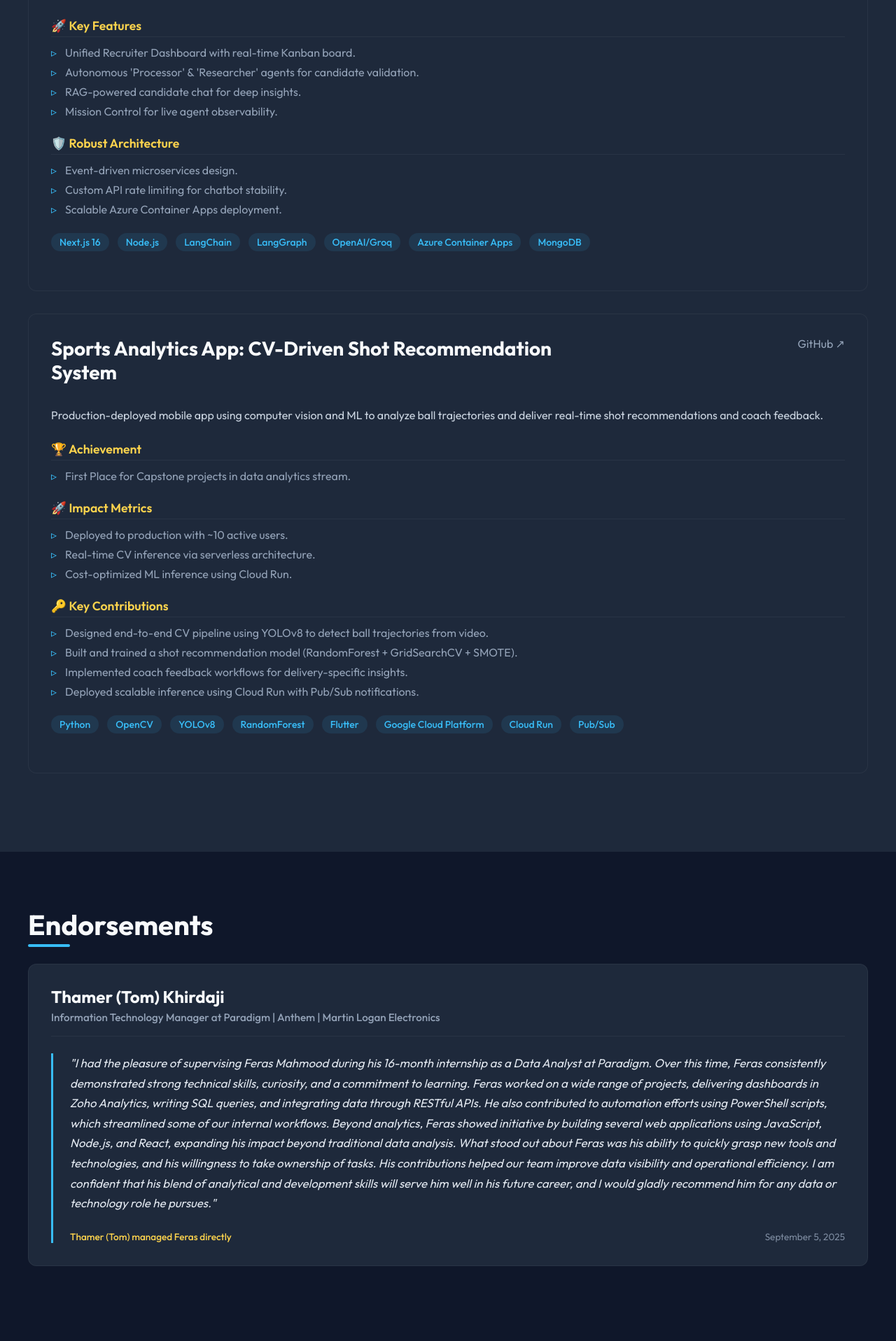
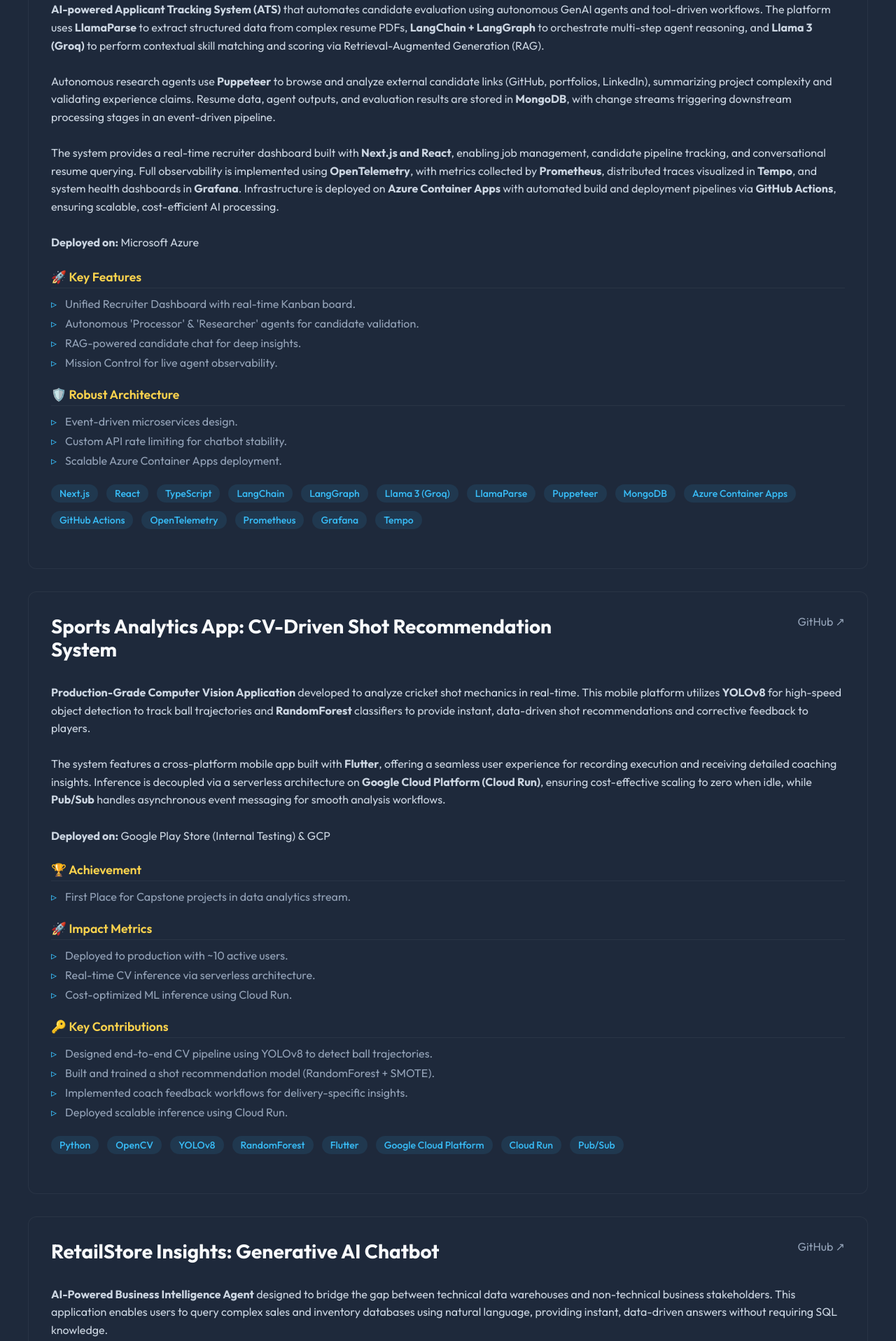
Before and after one commit to Ferasman979/Persona-Portfolio-website, a Next.js app: page / in a window 1280 px wide. Shown: the part 2844-4760 px from the top of the page at 70% size. Built offline with nearby package versions, Linux system fonts and the light colour scheme.

Commit message:
Update project descriptions and add RetailStore Chatbot

```diff
--- a/src/app/page.tsx
+++ b/src/app/page.tsx
@@ -79,11 +79,49 @@
 
       <Section id="projects" title="Top Projects">
         <ProjectCard
-          title="HR GenAI Application: Autonomous Recruiting Agent"
-          description="A production-grade recruitment platform that orchestrates autonomous AI agents to validate candidates. It replaces traditional keyword matching with deep semantic analysis and web-based fact-checking."
-          githubLink="https://github.com/Ferasman979/HRApp"
+          title="HR GenAI Application"
+          description={
+            <>
+              <p>
+                <strong>Completed</strong>
+              </p>
+              <br />
+              <p>
+                <strong>AI-powered Applicant Tracking System (ATS)</strong> that automates candidate evaluation using
+                autonomous GenAI agents and tool-driven workflows. The platform uses <strong>LlamaParse</strong> to
+                extract structured data from complex resume PDFs, <strong>LangChain + LangGraph</strong> to orchestrate
+                multi-step agent reasoning, and <strong>Llama 3 (Groq)</strong> to perform contextual skill matching and
+                scoring via Retrieval-Augmented Generation (RAG).
+              </p>
+              <br />
+              <p>
+                Autonomous research agents use <strong>Puppeteer</strong> to browse and analyze external candidate links
+                (GitHub, portfolios, LinkedIn), summarizing project complexity and validating experience claims. Resume
+                data, agent outputs, and evaluation results are stored in <strong>MongoDB</strong>, with change streams
+                triggering downstream processing stages in an event-driven pipeline.
+              </p>
+              <br />
+              <p>
+                The system provides a real-time recruiter dashboard built with <strong>Next.js and React</strong>, enabling
+                job management, candidate pipeline tracking, and conversational resume querying. Full observability is
+                implemented using <strong>OpenTelemetry</strong>, with metrics collected by <strong>Prometheus</strong>,
+                distributed traces visualized in <strong>Tempo</strong>, and system health dashboards in{' '}
+                <strong>Grafana</strong>. Infrastructure is deployed on <strong>Azure Container Apps</strong> with
+                automated build and deployment pipelines via <strong>GitHub Actions</strong>, ensuring scalable,
+                cost-efficient AI processing.
+              </p>
+              <br />
+              <p>
+                <strong>Deployed on:</strong> Microsoft Azure
+              </p>
+            </>
+          }
+          githubLink="https://github.com/TaimoorAleem/AICricketCoach_CapstoneProject"
           demoLink="/demovid4website.mp4"
-          technologies={["Next.js 16", "Node.js", "LangChain", "LangGraph", "OpenAI/Groq", "Azure Container Apps", "MongoDB"]}
+          technologies={[
+            "Next.js", "React", "TypeScript", "LangChain", "LangGraph", "Llama 3 (Groq)", "LlamaParse", "Puppeteer",
+            "MongoDB", "Azure Container Apps", "GitHub Actions", "OpenTelemetry", "Prometheus", "Grafana", "Tempo"
+          ]}
           features={[
             {
               title: "🚀 Key Features",
@@ -106,9 +144,32 @@
         />
         <ProjectCard
           title="Sports Analytics App: CV-Driven Shot Recommendation System"
-          description="Production-deployed mobile app using computer vision and ML to analyze ball trajectories and deliver real-time shot recommendations and coach feedback."
+          description={
+            <>
+              <p>
+                <strong>Production-Grade Computer Vision Application</strong> developed to analyze cricket shot mechanics
+                in real-time. This mobile platform utilizes <strong>YOLOv8</strong> for high-speed object detection to
+                track ball trajectories and <strong>RandomForest</strong> classifiers to provide instant, data-driven
+                shot recommendations and corrective feedback to players.
+              </p>
+              <br />
+              <p>
+                The system features a cross-platform mobile app built with <strong>Flutter</strong>, offering a seamless
+                user experience for recording execution and receiving detailed coaching insights. Inference is decoupled
+                via a serverless architecture on <strong>Google Cloud Platform (Cloud Run)</strong>, ensuring
+                cost-effective scaling to zero when idle, while <strong>Pub/Sub</strong> handles asynchronous event
+                messaging for smooth analysis workflows.
+              </p>
+              <br />
+              <p>
+                <strong>Deployed on:</strong> Google Play Store (Internal Testing) & GCP
+              </p>
+            </>
+          }
           githubLink="https://github.com/TaimoorAleem/AICricketCoach_CapstoneProject"
-          technologies={["Python", "OpenCV", "YOLOv8", "RandomForest", "Flutter", "Google Cloud Platform", "Cloud Run", "Pub/Sub"]}
+          technologies={[
+            "Python", "OpenCV", "YOLOv8", "RandomForest", "Flutter", "Google Cloud Platform", "Cloud Run", "Pub/Sub"
+          ]}
           features={[
             {
               title: "🏆 Achievement",
@@ -127,10 +188,56 @@
             {
               title: "🔑 Key Contributions",
               items: [
-                "Designed end-to-end CV pipeline using YOLOv8 to detect ball trajectories from video.",
-                "Built and trained a shot recommendation model (RandomForest + GridSearchCV + SMOTE).",
+                "Designed end-to-end CV pipeline using YOLOv8 to detect ball trajectories.",
+                "Built and trained a shot recommendation model (RandomForest + SMOTE).",
                 "Implemented coach feedback workflows for delivery-specific insights.",
-                "Deployed scalable inference using Cloud Run with Pub/Sub notifications."
+                "Deployed scalable inference using Cloud Run."
+              ]
+            }
+          ]}
+        />
+        <ProjectCard
+          title="RetailStore Insights: Generative AI Chatbot"
+          description={
+            <>
+              <p>
+                <strong>AI-Powered Business Intelligence Agent</strong> designed to bridge the gap between technical data
+                warehouses and non-technical business stakeholders. This application enables users to query complex
+                sales and inventory databases using natural language, providing instant, data-driven answers without
+                requiring SQL knowledge.
+              </p>
+              <br />
+              <p>
+                Powered by <strong>Google Gemini Pro</strong> and <strong>LangChain</strong>, the system utilizes advanced
+                <strong>SQL Database Chains</strong> and <strong>Few-Shot Prompting</strong> to accurately map natural
+                language questions to executable MySQL queries. It handles complex reasoning, such as calculating net
+                revenue or filtering stock by brand, while ensuring data security through read-only access controls.
+              </p>
+              <br />
+              <p>
+                <strong>Technologies:</strong> Google Gemini Pro, LangChain, Streamlit, Python, MySQL
+              </p>
+            </>
+          }
+          githubLink="https://github.com/Ferasman979/RetailStore_Insights-Chatbot"
+          technologies={[
+            "Google Gemini Pro", "LangChain", "Streamlit", "Python", "MySQL"
+          ]}
+          features={[
+            {
+              title: "🚀 Key Features",
+              items: [
+                "Natural Language to SQL conversion using Gemini Pro.",
+                "Few-Shot prompting for high-accuracy query generation.",
+                "Interactive Streamlit dashboard for real-time analytics."
+              ]
+            },
+            {
+              title: "💡 Impact",
+              items: [
+                "Empowers non-technical staff with self-service analytics.",
+                "Reduces dependency on data teams for ad-hoc reporting.",
+                "Ensures data safety with read-only SQL execution."
               ]
             }
           ]}
--- a/src/components/ProjectCard.tsx
+++ b/src/components/ProjectCard.tsx
@@ -3,7 +3,7 @@
 
 interface ProjectCardProps {
     title: string;
-    description: string;
+    description: string | React.ReactNode;
     githubLink?: string;
     demoLink?: string;
     technologies: string[];
@@ -29,7 +29,7 @@
                 </div>
             </div>
 
-            <p className={styles.description}>{description}</p>
+            <div className={styles.description}>{description}</div>
 
             {features && features.map((feature, idx) => (
                 <div key={idx} className={styles.features}>
```
